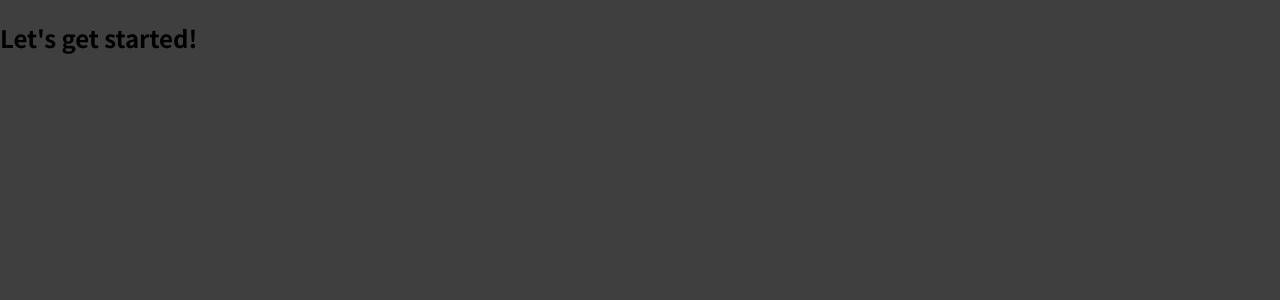
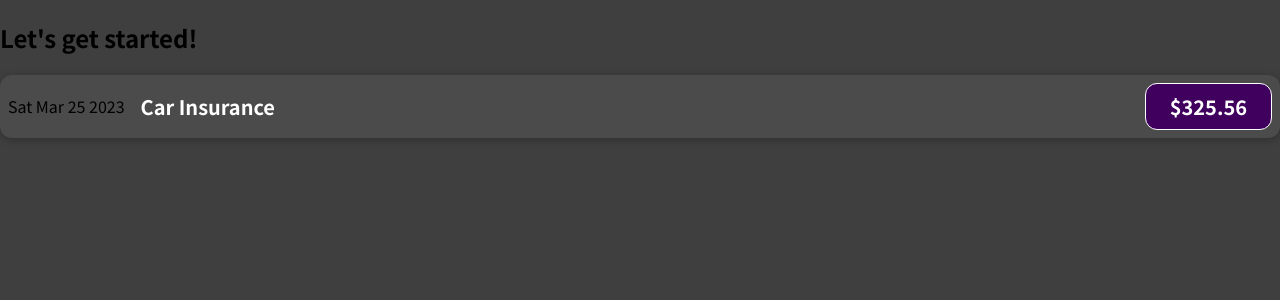
Before and after one commit to IsmayelAlam/practice_react, a JavaScript app in the folder react-course01/: page / in a window 1280 px wide. Shown: the top 300 px of the page. Built offline with nearby package versions, Linux system fonts and the light colour scheme.

Commit message:
day-01 practice learning react

```diff
--- a/react-course01/src/App.js
+++ b/react-course01/src/App.js
@@ -1,7 +1,10 @@
+import ExpenseItem from "./components/ExpenseItem";
+
 function App() {
   return (
     <div>
       <h2>Let's get started!</h2>
+      <ExpenseItem></ExpenseItem>
     </div>
   );
 }
--- /dev/null
+++ b/react-course01/src/components/ExpenseItem.css
@@ -0,0 +1,56 @@
+.expense-item {
+  display: flex;
+  justify-content: space-between;
+  align-items: center;
+  box-shadow: 0 2px 8px rgba(0, 0, 0, 0.25);
+  padding: 0.5rem;
+  margin: 1rem 0;
+  border-radius: 12px;
+  background-color: #4b4b4b;
+}
+
+.expense-item__description {
+  display: flex;
+  flex-direction: column;
+  gap: 1rem;
+  align-items: flex-end;
+  flex-flow: column-reverse;
+  justify-content: flex-start;
+  flex: 1;
+}
+
+.expense-item h2 {
+  color: #3a3a3a;
+  font-size: 1rem;
+  flex: 1;
+  margin: 0 1rem;
+  color: white;
+}
+
+.expense-item__price {
+  font-size: 1rem;
+  font-weight: bold;
+  color: white;
+  background-color: #40005d;
+  border: 1px solid white;
+  padding: 0.5rem;
+  border-radius: 12px;
+}
+
+@media (min-width: 580px) {
+  .expense-item__description {
+    flex-direction: row;
+    align-items: center;
+    justify-content: flex-start;
+    flex: 1;
+  }
+
+  .expense-item__description h2 {
+    font-size: 1.25rem;
+  }
+
+  .expense-item__price {
+    font-size: 1.25rem;
+    padding: 0.5rem 1.5rem;
+  }
+}
--- /dev/null
+++ b/react-course01/src/components/ExpenseItem.js
@@ -0,0 +1,19 @@
+import "./ExpenseItem.css";
+
+function ExpenseItem() {
+  const expenseDate = new Date(2023, 2, 25);
+  const expenseTitle = "Car Insurance";
+  const expenseAmount = 325.56;
+
+  return (
+    <div className="expense-item">
+      <div>{expenseDate.toDateString()}</div>
+      <div className="expense-item__description">
+        <h2>{expenseTitle}</h2>
+        <div className="expense-item__price">${expenseAmount}</div>
+      </div>
+    </div>
+  );
+}
+
+export default ExpenseItem;
```
